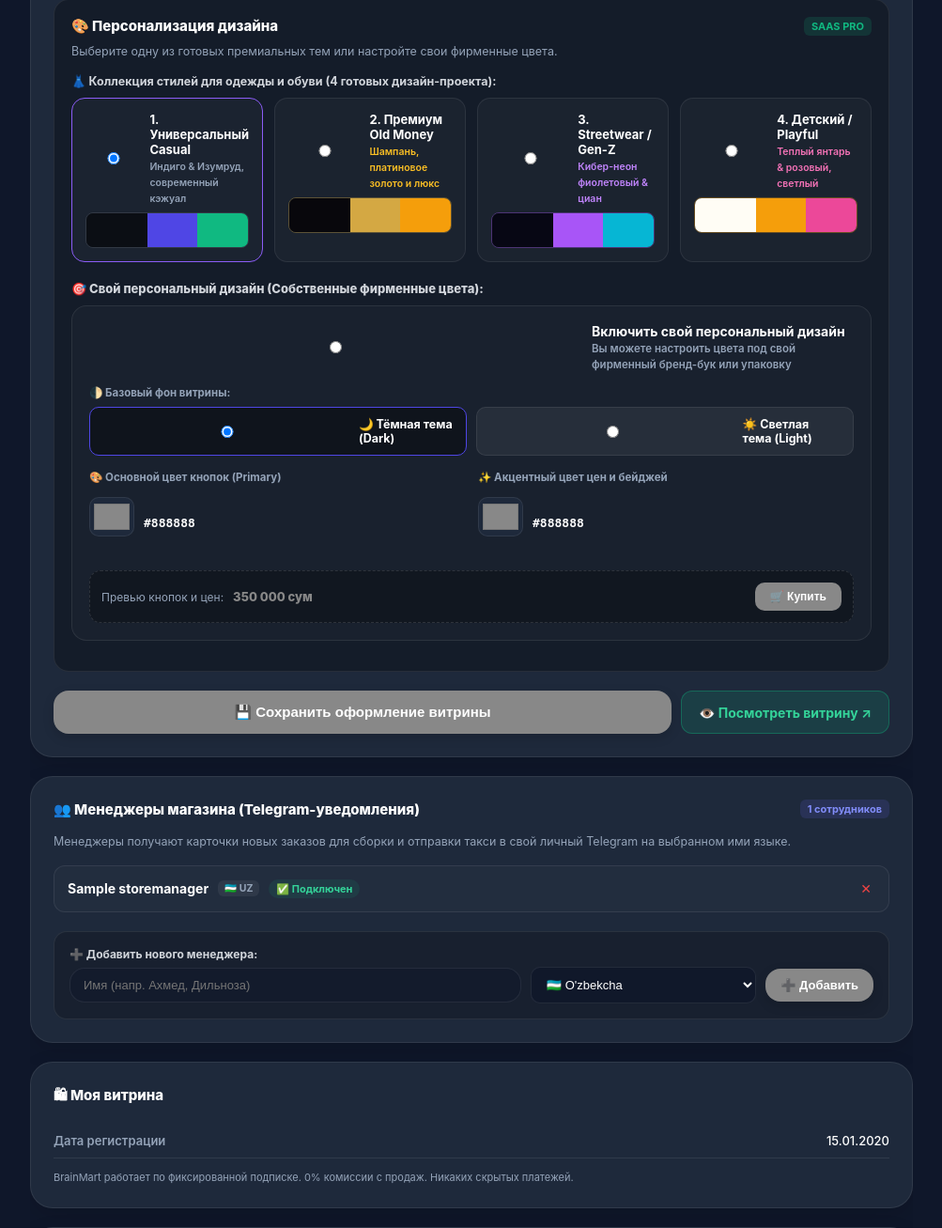
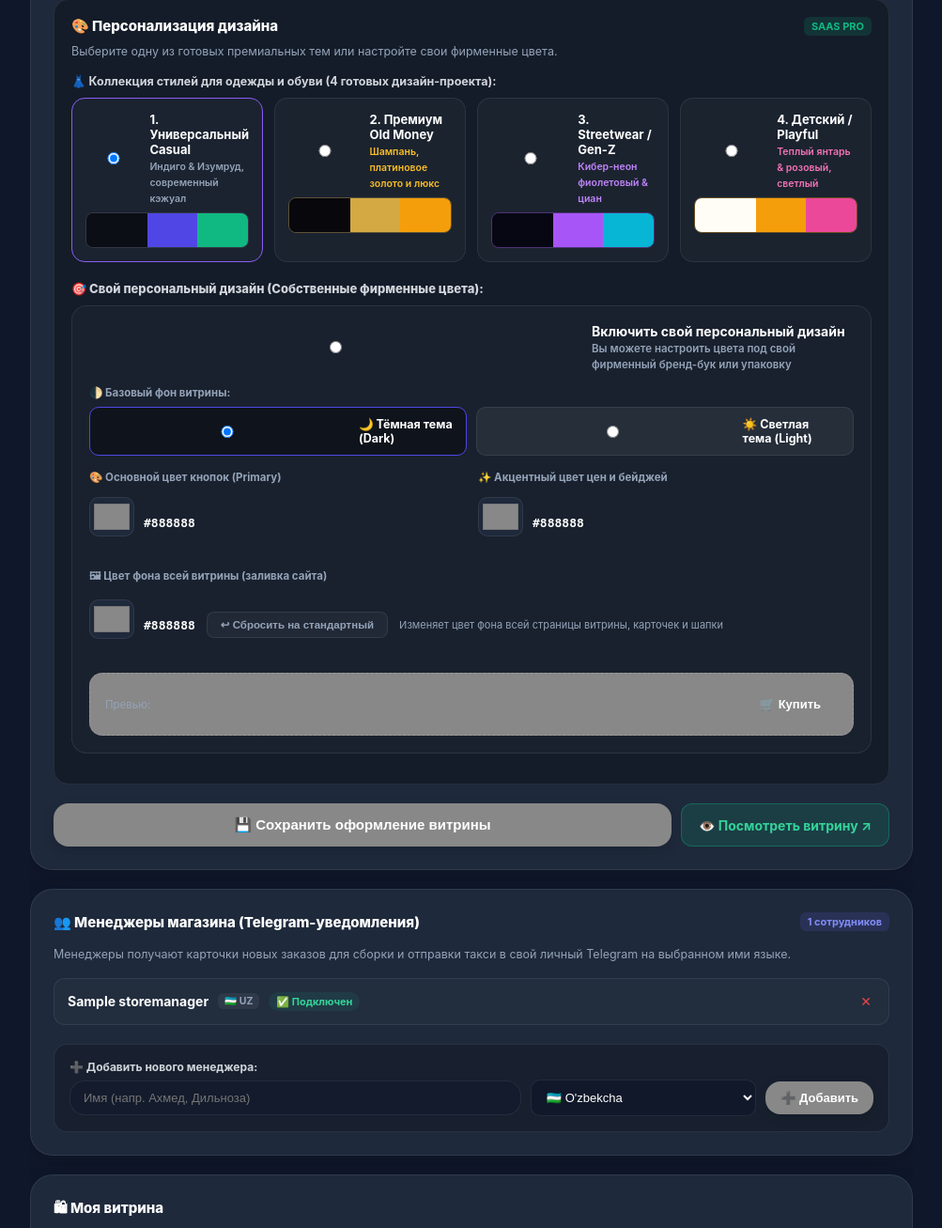
Before and after one commit to AbduvorisFirst/brainmart_official, a Django app: page /dashboard/settings/ in a window 1280 px wide. Shown: the part 1793-3100 px from the top of the page at 94% size, without its empty margins (268-1271 px from the left). Run offline with Django 5.2, Linux system fonts and the light colour scheme; a user stored in the database is signed in; tables that the repository leaves empty hold one stand-in row (values such as "Sample post").

Commit message:
feat: add custom site background color picker (bg_color) to store settings + migration 0017

```diff
--- a/core/models.py
+++ b/core/models.py
@@ -218,6 +218,12 @@ class Store(models.Model):
     accent_color = models.CharField(
         max_length=20, default="#10B981",
         verbose_name="Акцентный цвет (Hex)"
+    )
+    bg_color = models.CharField(
+        max_length=20, default="",
+        blank=True,
+        verbose_name="Цвет фона витрины (Hex)",
+        help_text="Применяется только в режиме 'Свой дизайн'. Оставьте пустым — будет стандартный тёмный фон."
     )
     theme_style = models.CharField(
         max_length=50, default="default_black",
--- a/core/working_views/views_dashboard.py
+++ b/core/working_views/views_dashboard.py
@@ -1438,6 +1438,13 @@ def store_settings_view(request):
             payout_card_holder = request.POST.get("payout_card_holder", "").strip()
             primary_color = request.POST.get("primary_color", "").strip() or "#4F46E5"
             accent_color = request.POST.get("accent_color", "").strip() or "#10B981"
+            bg_color_raw = request.POST.get("bg_color", "").strip()
+            bg_color_clear = request.POST.get("bg_color_clear", "").strip()
+            # If "reset to default" was clicked, clear the custom bg
+            if bg_color_clear == "1":
+                bg_color = ""
+            else:
+                bg_color = bg_color_raw if bg_color_raw.startswith("#") else ""
             theme_style = request.POST.get("theme_style", "default_black")
             theme_mode = request.POST.get("theme_mode", "dark")
             telegram_notification_language = request.POST.get("telegram_notification_language", "uz")
@@ -1484,6 +1491,7 @@ def store_settings_view(request):
                 store.niche = niche
 
             store.accent_color = accent_color
+            store.bg_color = bg_color
             store.theme_style = theme_style
             store.theme_mode = theme_mode
             store.telegram_notification_language = telegram_notification_language
@@ -1496,7 +1504,7 @@ def store_settings_view(request):
                 "name", "phone_number", "address", "instagram_username",
                 "payout_card", "payout_card_holder",
                 "category", "niche",
-                "primary_color", "accent_color", "theme_style", "theme_mode",
+                "primary_color", "accent_color", "bg_color", "theme_style", "theme_mode",
                 "telegram_notification_language",
                 "enable_auto_acquiring", "enable_card_transfer"
             ])
--- a/templates/dashboard/settings.html
+++ b/templates/dashboard/settings.html
@@ -464,13 +464,32 @@
                     </div>
                 </div>
 
+                <!-- Цвет фона всего сайта -->
+                <div style="margin-top: 14px;">
+                    <label style="font-size: 11.5px; color: var(--text-muted); margin-bottom: 6px; display: block; font-weight: 700;">
+                        🖼 {% trans "Цвет фона всей витрины (заливка сайта)" %}
+                    </label>
+                    <div style="display: flex; align-items: center; gap: 12px; flex-wrap: wrap;">
+                        <div style="display: flex; align-items: center; gap: 10px;">
+                            <input type="color" name="bg_color" id="bgColorInput" value="{{ store.bg_color|default:'#0B0E14' }}" onchange="document.getElementById('customThemeRadio').checked = true; updateLivePreview();" style="width: 48px; height: 42px; padding: 2px; cursor: pointer; border-radius: 10px; border: 1.5px solid var(--border); background: var(--card-bg);">
+                            <span id="bgColorHex" style="font-family: monospace; font-size: 13px; font-weight: 700; color: white;">{{ store.bg_color|default:'#0B0E14' }}</span>
+                        </div>
+                        <button type="button" onclick="clearBgColor()" style="font-size: 11.5px; font-weight: 700; color: #94A3B8; background: rgba(255,255,255,0.04); border: 1px solid var(--border); padding: 6px 14px; border-radius: 8px; cursor: pointer;">
+                            ↩ {% trans "Сбросить на стандартный" %}
+                        </button>
+                        <span style="font-size: 11px; color: var(--text-muted); flex: 1; min-width: 160px; line-height: 1.4;">
+                            {% trans "Изменяет цвет фона всей страницы витрины, карточек и шапки" %}
+                        </span>
+                    </div>
+                </div>
+
                 <!-- Мини-превью карточки товара -->
-                <div style="margin-top: 16px; padding: 12px; background: rgba(0,0,0,0.3); border-radius: 12px; border: 1px dashed rgba(255,255,255,0.12); display: flex; align-items: center; justify-content: space-between; flex-wrap: wrap; gap: 8px;">
+                <div id="livePreviewBox" style="margin-top: 16px; padding: 16px; border-radius: 14px; border: 1.5px dashed rgba(255,255,255,0.15); display: flex; align-items: center; justify-content: space-between; flex-wrap: wrap; gap: 10px; background: {{ store.bg_color|default:'#0B0E14' }}; transition: background 0.3s;">
                     <div style="display: flex; align-items: center; gap: 10px;">
-                        <span style="font-size: 12px; color: var(--text-muted);">{% trans "Превью кнопок и цен:" %}</span>
-                        <span id="previewPriceBadge" style="font-size: 13px; font-weight: 800; color: {{ store.accent_color|default:'#10B981' }};">350 000 сум</span>
+                        <span style="font-size: 11.5px; color: #94A3B8;">{% trans "Превью:" %}</span>
+                        <span id="previewPriceBadge" style="font-size: 14px; font-weight: 800; color: {{ store.accent_color|default:'#10B981' }};">350 000 сум</span>
                     </div>
-                    <button type="button" id="previewBtnSample" style="border: none; padding: 8px 16px; border-radius: 10px; font-weight: 800; font-size: 12px; color: white; background: linear-gradient(135deg, {{ store.primary_color|default:'#4F46E5' }} 0%, {{ store.accent_color|default:'#10B981' }} 100%); cursor: default;">
+                    <button type="button" id="previewBtnSample" style="border: none; padding: 9px 18px; border-radius: 12px; font-weight: 800; font-size: 13px; color: white; background: linear-gradient(135deg, {{ store.primary_color|default:'#4F46E5' }} 0%, {{ store.accent_color|default:'#10B981' }} 100%); cursor: default;">
                         🛒 {% trans "Купить" %}
                     </button>
                 </div>
@@ -620,6 +639,7 @@ function onNicheChange(nicheVal) {
 function updateLivePreview() {
     var prim = document.getElementById('primaryColorInput')?.value || '#4F46E5';
     var acc = document.getElementById('accentColorInput')?.value || '#10B981';
+    var bg = document.getElementById('bgColorInput')?.value || '#0B0E14';
 
     var primHex = document.getElementById('primaryColorHex');
     if (primHex) primHex.textContent = prim.toUpperCase();
@@ -627,11 +647,39 @@ function updateLivePreview() {
     var accHex = document.getElementById('accentColorHex');
     if (accHex) accHex.textContent = acc.toUpperCase();
 
+    var bgHex = document.getElementById('bgColorHex');
+    if (bgHex) bgHex.textContent = bg.toUpperCase();
+
     var priceBadge = document.getElementById('previewPriceBadge');
     if (priceBadge) priceBadge.style.color = acc;
 
     var btnSample = document.getElementById('previewBtnSample');
     if (btnSample) btnSample.style.background = 'linear-gradient(135deg, ' + prim + ' 0%, ' + acc + ' 100%)';
+
+    var previewBox = document.getElementById('livePreviewBox');
+    if (previewBox) previewBox.style.background = bg;
+}
+
+function clearBgColor() {
+    // Determine sensible default based on current theme_mode radio
+    var modeDark = document.querySelector('input[name="theme_mode"][value="dark"]');
+    var defaultBg = (modeDark && modeDark.checked) ? '#0B0E14' : '#F8FAFC';
+    var inp = document.getElementById('bgColorInput');
+    if (inp) { inp.value = defaultBg; }
+    var bgHex = document.getElementById('bgColorHex');
+    if (bgHex) bgHex.textContent = defaultBg.toUpperCase();
+    var previewBox = document.getElementById('livePreviewBox');
+    if (previewBox) previewBox.style.background = defaultBg;
+    // Set a hidden flag so the server knows to clear bg_color
+    var hidden = document.getElementById('bgColorClearFlag');
+    if (!hidden) {
+        hidden = document.createElement('input');
+        hidden.type = 'hidden';
+        hidden.id = 'bgColorClearFlag';
+        hidden.name = 'bg_color_clear';
+        hidden.value = '1';
+        inp.parentNode.appendChild(hidden);
+    }
 }
 
 document.addEventListener('DOMContentLoaded', function() {
```
Also changed, not shown: templates/core/base.html (+12 -0 lines), core/migrations/0017_store_bg_color.py (added).
